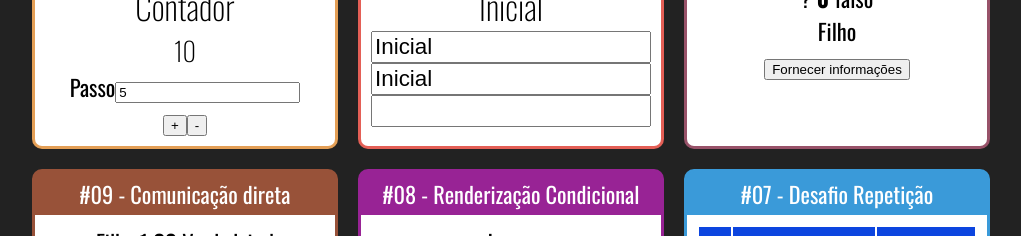
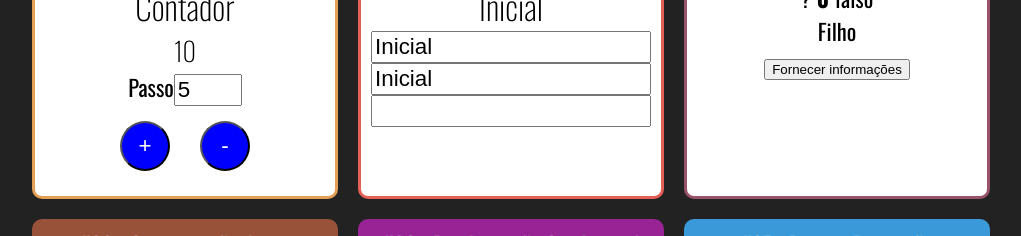
Before and after one commit to Ricardo-Lucena-Clear/Fundamentos-React, a React (Create React App) app: page / in a window 1280 px wide. Shown: the part 211-447 px from the top of the page, without its empty margins (129-1150 px from the left). Built offline with nearby package versions, Linux system fonts and the light colour scheme.

Commit message:
Accountant #02

```diff
--- /dev/null
+++ b/src/components/contador/Botoes.jsx
@@ -0,0 +1,14 @@
+import React from "react";
+
+export default props => {
+    return (
+
+        <div>
+            <button onClick={props.setInc}>+</button>
+            <button onClick={props.setDec}>-</button>
+
+        </div>
+
+    )
+
+}
--- a/src/components/contador/Contador.css
+++ b/src/components/contador/Contador.css
@@ -1,5 +1,6 @@
 .Contador input {
     font-size: 1.4rem;
+    width: 60px;
 }
 .Contador button{
     margin: 15px;
@@ -8,6 +9,5 @@
     border-radius: 50%;
     background-color: blue;
     color: white;
-
     font-size: 1.4rem;
 }
--- a/src/components/contador/Contador.jsx
+++ b/src/components/contador/Contador.jsx
@@ -1,4 +1,8 @@
 import React, { Component } from "react";
+import "./Contador.css"
+import Display from "./Display";
+import Botoes from "./Botoes";
+import PassoForm from "./PassoForm";
 
 class Contador extends Component {
 
@@ -17,9 +21,9 @@
 
         })
     }
-    setPasso = (e) => {
+    setPasso = (novoPasso) => {
         this.setState({
-            passo: +e.target.value,
+            passo: novoPasso,
         })
     }
 
@@ -28,15 +32,9 @@
         return (
             <div className="Contador">
                 <h2>Contador</h2>
-                <h3>{this.state.numero}</h3>
-                <div>
-                    <label htmlFor="passoInput">Passo</label>
-                    <input id="passoInput" type="number"
-                        value={this.state.passo} onChange={this.setPasso} />
-                </div>
-
-                <button onClick={this.inc}>+</button>
-                <button onClick={this.dec}>-</button>
+                <Display numero={this.state.numero} />
+                <PassoForm passo={this.state.passo} setPasso={this.setPasso}/>
+                <Botoes setInc={this.inc} setDec={this.dec}/>
             </div>
         )
     }
--- /dev/null
+++ b/src/components/contador/Display.jsx
@@ -0,0 +1,9 @@
+import React from "react";
+
+export default props =>{
+    return (
+        <h3>{props.numero}</h3>
+
+    )
+
+}
--- /dev/null
+++ b/src/components/contador/PassoForm.jsx
@@ -0,0 +1,13 @@
+import React from "react";
+
+export default props => {
+    return (
+        <div>
+            <label htmlFor="passoInput">Passo</label>
+            <input id="passoInput" type="number"
+                value={props.passo} onChange={e=> props.setPasso(+e.target.value)} />
+        </div>
+
+    )
+
+}
```
